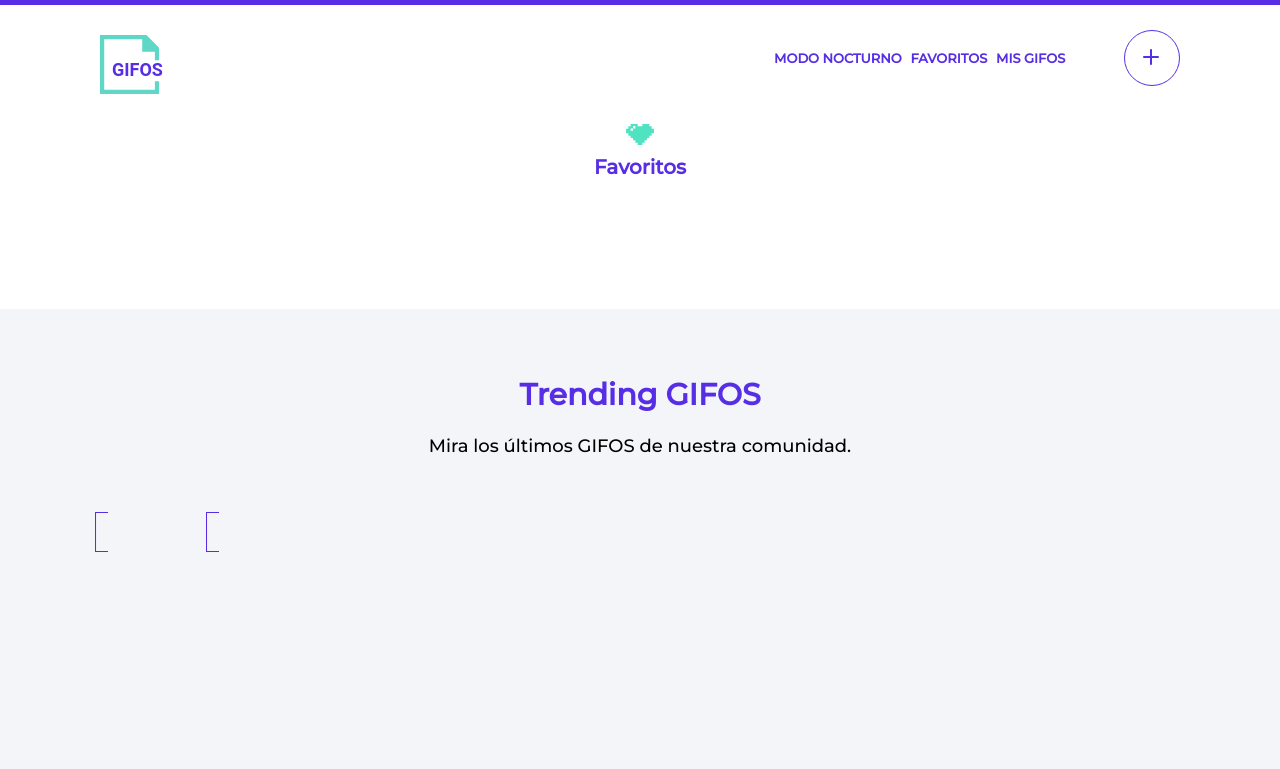
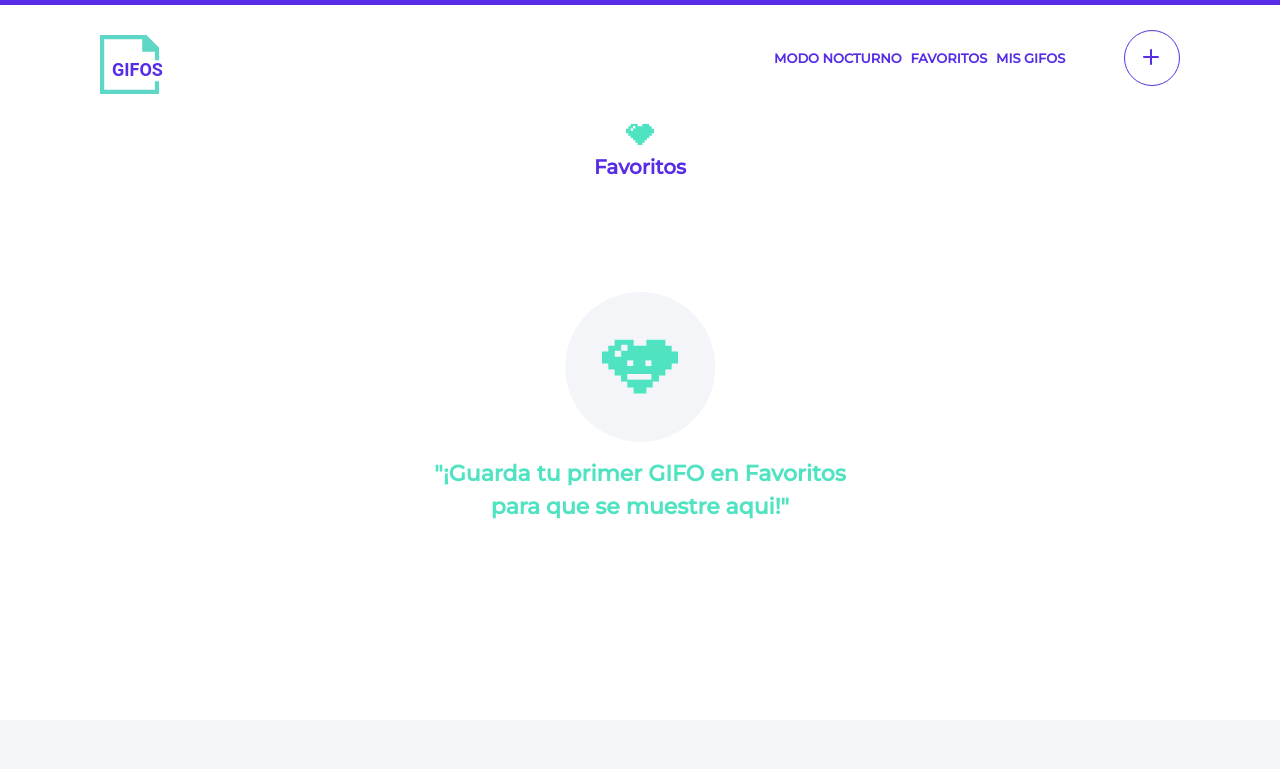
Before and after one commit to cferiafortich/Proyecto-GIFOS-CFF, a plain HTML site: page favorites.html in a window 1280 px wide. Shown: the top 769 px of the page. Drawn offline with Linux system fonts and the light colour scheme; no server answers.

Commit message:
Final changes

```diff
--- a/favorites.html
+++ b/favorites.html
@@ -42,7 +42,7 @@
             <h2>Favoritos</h2>
         </div>
 
-        <div class="hide no-favorites " id="no-favorites">
+        <div class="no-favorites hide" id="no-favorites">
                 <img src="./img/icon-fav-sin-contenido.svg" alt="">
                 <h1>"¡Guarda tu primer GIFO en Favoritos para que se muestre aqui!"</h1>
         </div>
--- a/js/favorites.js
+++ b/js/favorites.js
@@ -7,10 +7,9 @@ const CLASS_FAVORITO='favorito';
 //let storage =typeof(storage)==='undefined'?new MiStorage():storage;
 giphy.getGifsPorIds(storage.getIdsFavoritos()).then((gifsData) => {
     console.log(gifsData);//TODO: eliminar
-    if (gifsData.length === 0 ){
-        divNoFavorites.classList.remove('hide')
-        divNoFavorites.classList.add('show-flex')
-
+    if (gifsData == null || gifsData.length === 0){
+        divNoFavorites.classList.remove('hide');
+        divNoFavorites.classList.add('show-flex');
     }
     if(gifsData!=null)
         gifsData.forEach(gifData => {
```
Also changed, not shown: Proyecto GIFOS URL.txt (added).
